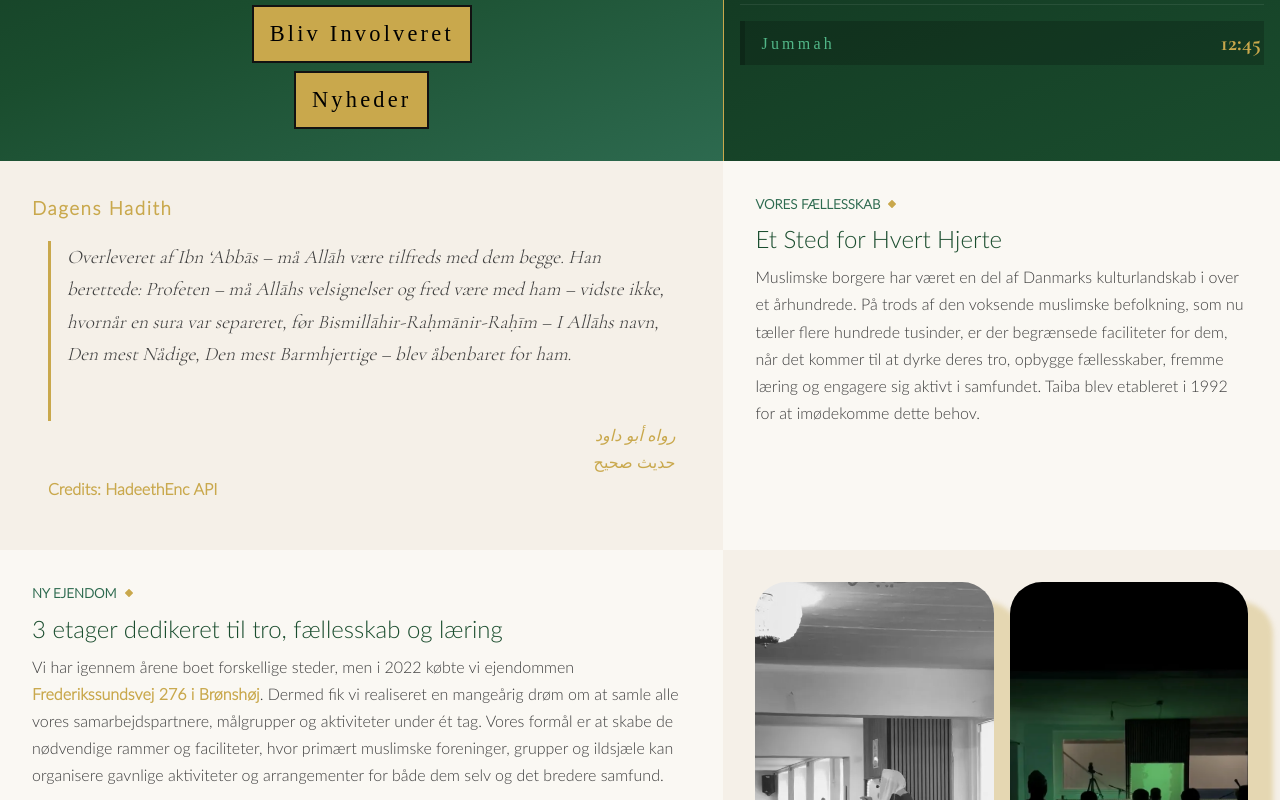
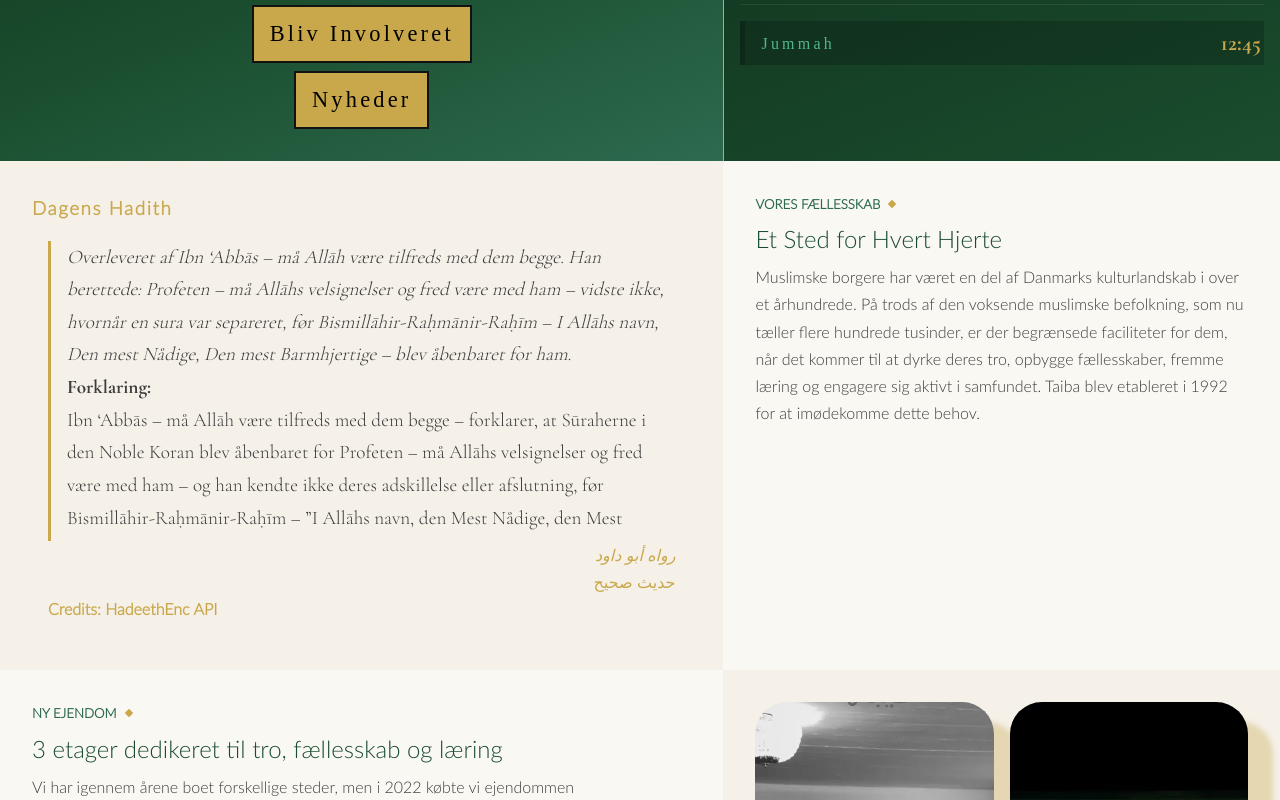
Before and after one commit to HamzaIbrahimi/Taiba, a SvelteKit app: page / in a window 1280 px wide. Shown: the part 491-1291 px from the top of the page. Built offline with nearby package versions, Linux system fonts and the light colour scheme; a web font is replaced by a local one.

Commit message:
Add an explanation to the hadith

```diff
--- a/src/routes/+page.svelte
+++ b/src/routes/+page.svelte
@@ -42,6 +42,11 @@
 		<div class="hadith-container">
 			<blockquote cite="https://hadeethenc.com/da/home">
 				{hadith['hadeeth']}
+				<br />
+				<h4>Forklaring:</h4>
+				<div class="explanation">
+					{hadith['explanation']}
+				</div>
 			</blockquote>
 			<p><cite>{hadith['attribution']}</cite></p>
 			<p>حديث {hadith['grade']}</p>
@@ -146,7 +151,7 @@
 		font-size: 1.2rem;
 		border-left: 3px solid var(--clr-gold);
 		padding-left: 1rem;
-		height: 180px;
+		max-height: 300px;
 		overflow-y: scroll;
 		scrollbar-color: #c9a84c #c9a84c;
 		scrollbar-width: thin;
@@ -155,6 +160,11 @@
 	.hadith-container p {
 		color: var(--clr-gold);
 		text-align: right;
+	}
+
+	.explanation,
+	h4 {
+		font-style: normal;
 	}
 
 	.credits:hover {
```
Also changed, not shown: 1 other file (tests, documents, lock files or other folders).
